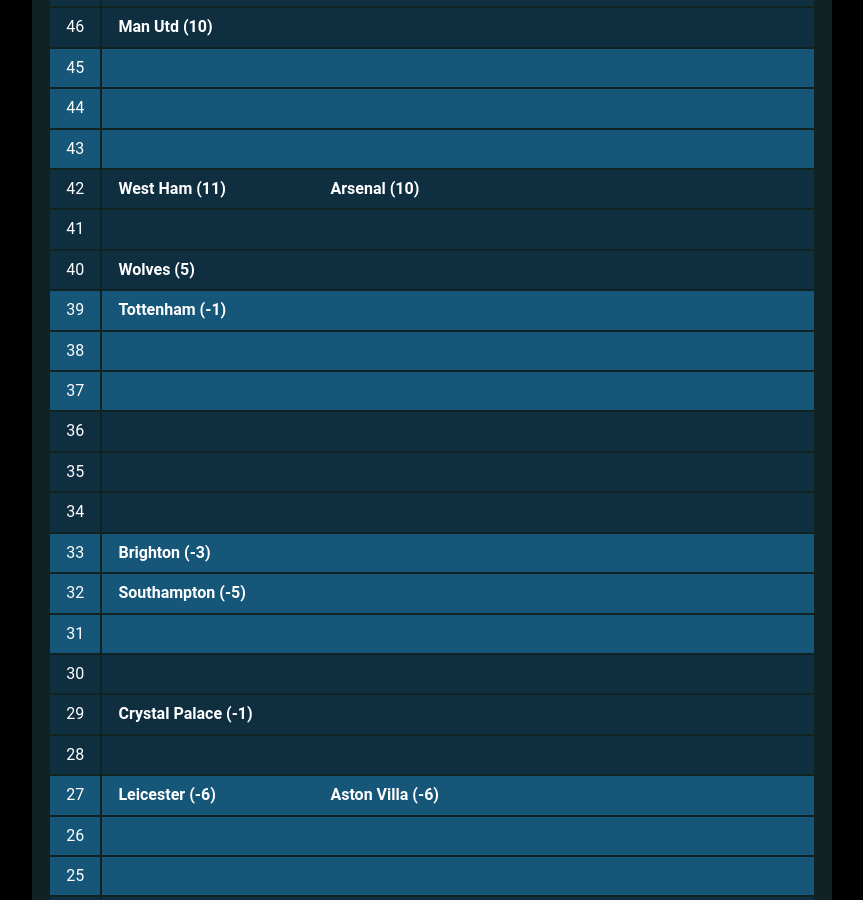
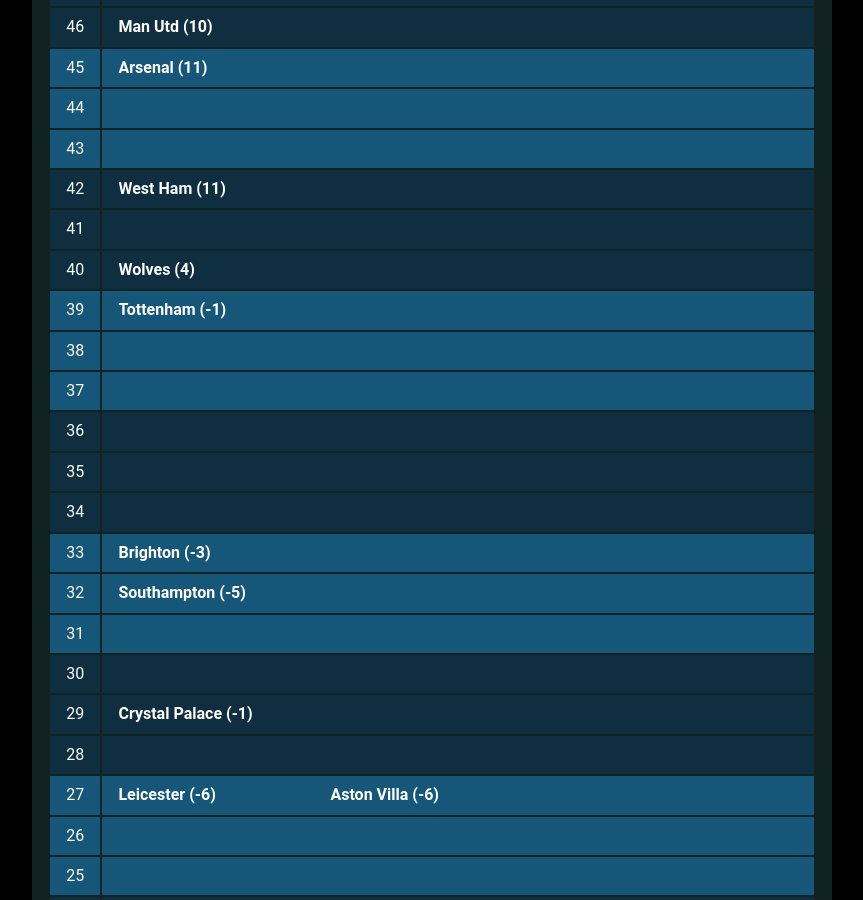
Before and after one commit to muru/muru.github.io, a Jekyll site: the page built from resources.md, in a window 1280 px wide and 900 px high, scrolled down 2164 px. Shown: the whole window, without its empty margins (208-1071 px from the left). Built offline with Jekyll 4.4.1, drawn with Linux system fonts in a browser that asks for light colours; some web fonts are replaced; some of the changed text lies outside the part shown.

Commit message:
updated cann-table: Sat 26 Feb 00:00:59 JST 2022

```diff
--- a/cann-table.html
+++ b/cann-table.html
@@ -97,6 +97,7 @@
 	<tr class="cann-row-1">
 		<td class="cann-point"> 45 </td>
 		<td class="cann-clubs">
+			<span class="club-name"> Arsenal (11) </span>
 		</td>
  	</tr>
 	<tr class="cann-row-1">
@@ -113,7 +114,6 @@
 		<td class="cann-point"> 42 </td>
 		<td class="cann-clubs">
 			<span class="club-name"> West Ham (11) </span>
-			<span class="club-name"> Arsenal (10) </span>
 		</td>
  	</tr>
 	<tr class="cann-row-2">
@@ -124,7 +124,7 @@
 	<tr class="cann-row-2">
 		<td class="cann-point"> 40 </td>
 		<td class="cann-clubs">
-			<span class="club-name"> Wolves (5) </span>
+			<span class="club-name"> Wolves (4) </span>
 		</td>
  	</tr>
 	<tr class="cann-row-1">
```
Also changed, not shown: other parts of cann-table.html (+1 -1 lines).
